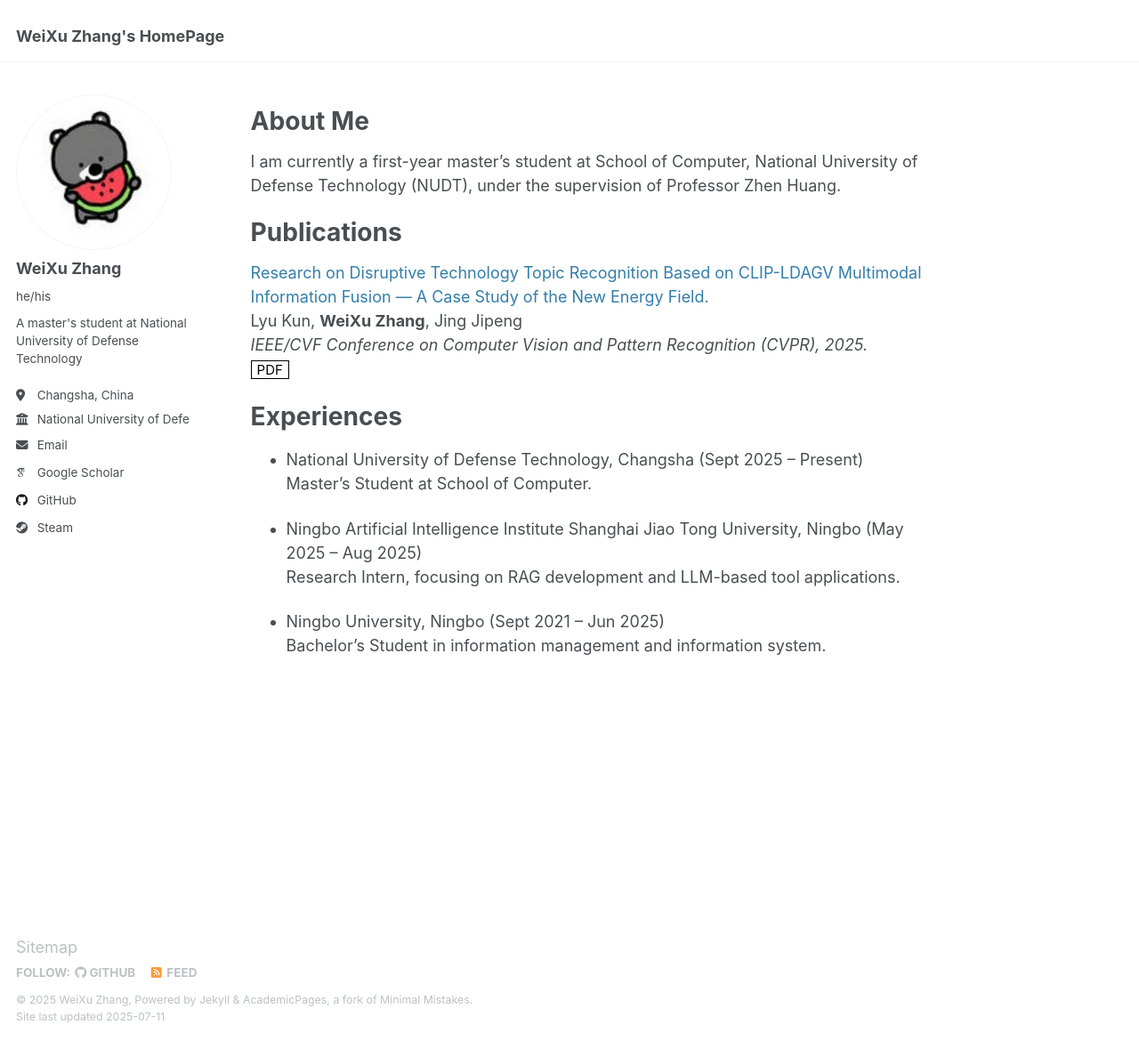
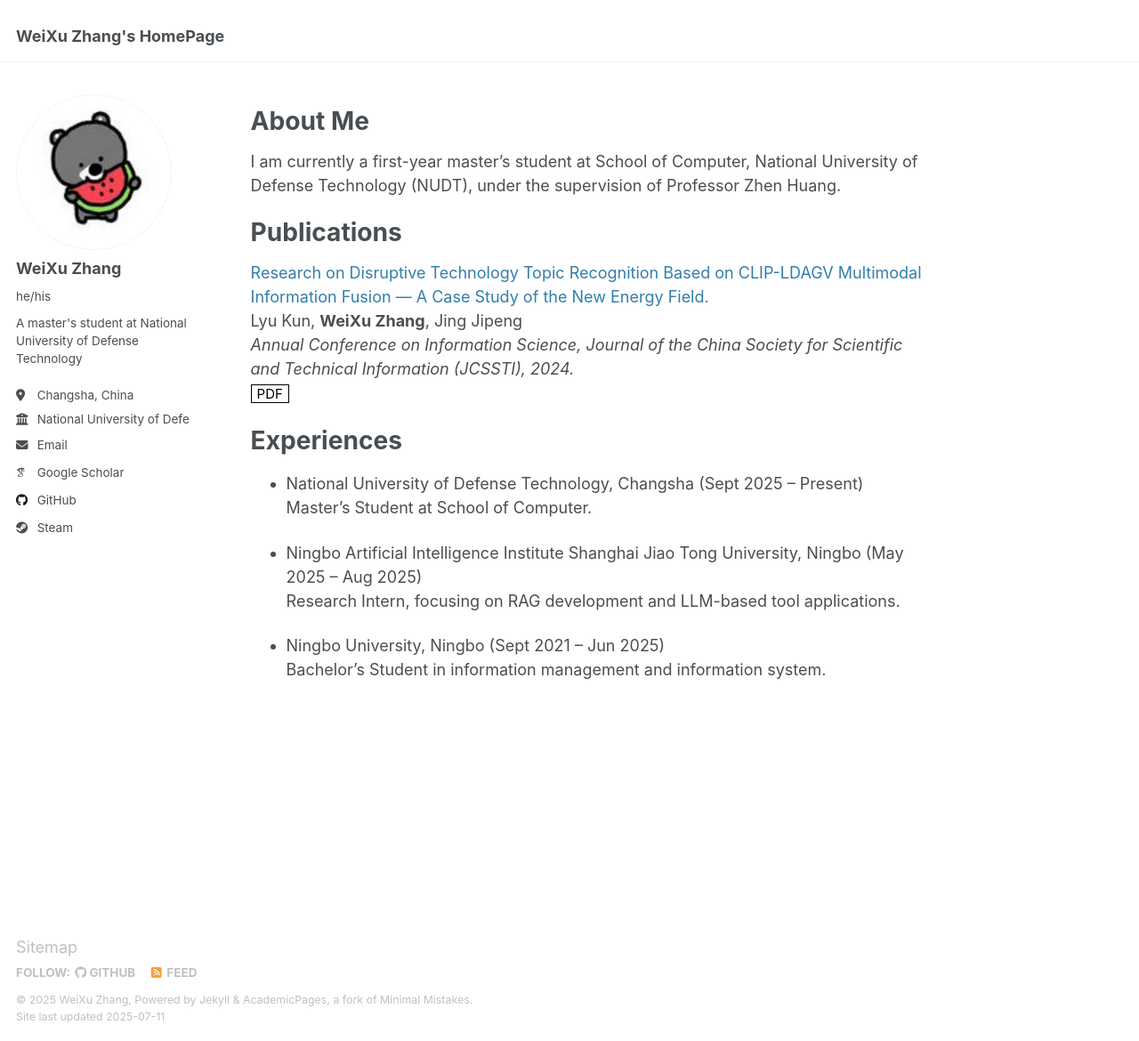
Before and after one commit to wishdudu/wishdudu, a Jekyll site: the page built from _pages/about.md, in a window 1280 px wide and 1170 px high. Shown: the whole window at 89% size. Built offline with Jekyll 4.4.1, drawn with Linux system fonts in a browser that asks for light colours; some web fonts are replaced.

Commit message:
修改了about.md中publication的一处错误

```diff
--- a/_pages/about.md
+++ b/_pages/about.md
@@ -44,7 +44,7 @@ I am currently a first-year master's student at School of Computer, National Uni
 
 [Research on Disruptive Technology Topic Recognition Based on CLIP-LDAGV Multimodal Information Fusion — A Case Study of the New Energy Field.](https://doi.org/10.3772/j.issn.1000-0135.2025.03.008)<br>
 Lyu Kun, **WeiXu Zhang**, Jing Jipeng<br>
-*IEEE/CVF Conference on Computer Vision and Pattern Recognition (CVPR), 2025.*<br>
+*Annual Conference on Information Science, Journal of the China Society for Scientific and Technical Information (JCSSTI), 2024.*<br>
 <a href="https://doi.org/10.3772/j.issn.1000-0135.2025.03.008" class="mybutton">PDF</a>
 
 # Experiences
```
